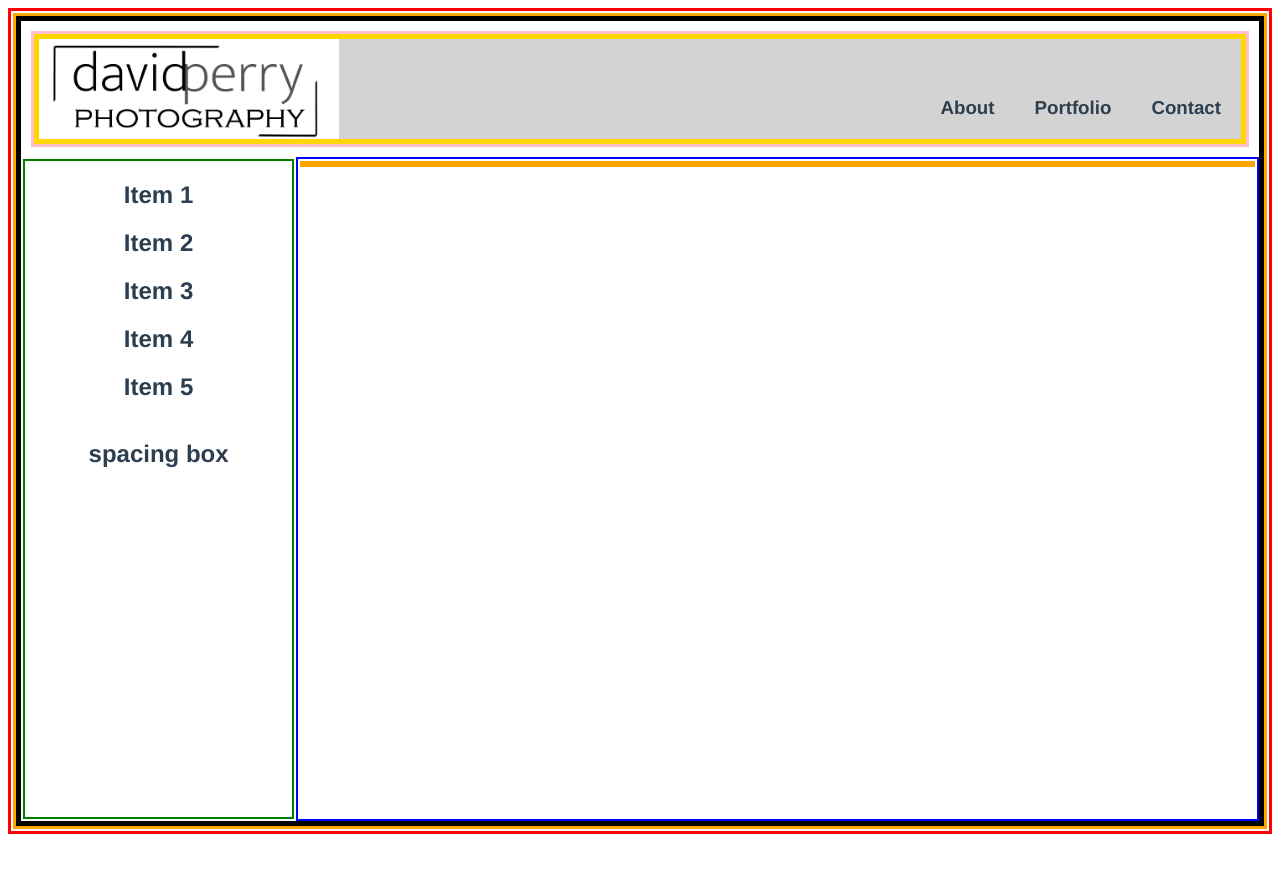
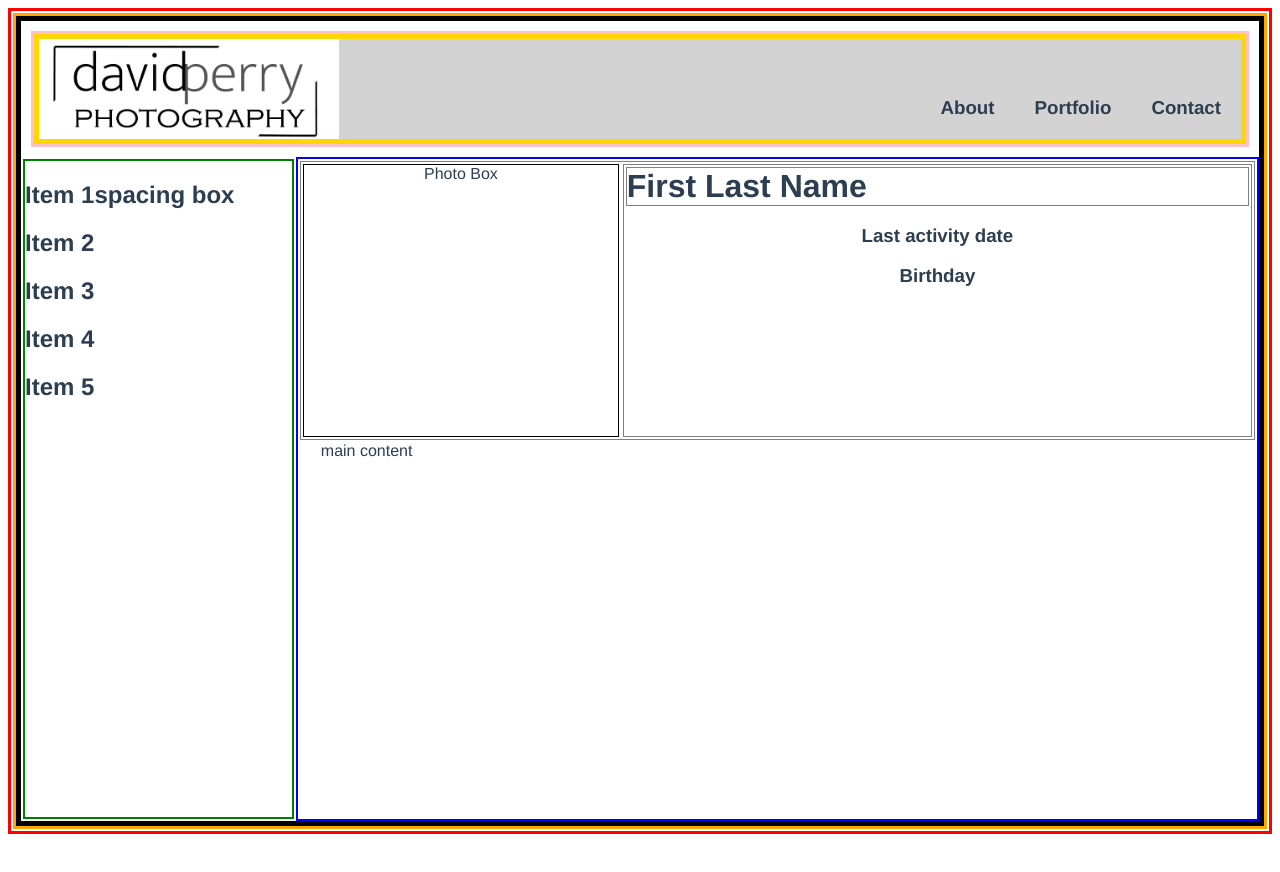
Before and after one commit to dperry83/photo-project, a Vue app in the folder layout_ideas/: page / in a window 1280 px wide. Shown: the top 872 px of the page. Before the commit the page ends 842 px from the top, so only its background shows below. Built offline with nearby package versions, Linux system fonts and the light colour scheme.

Commit message:
BioCard built out

```diff
--- a/layout_ideas/src/components/BioCard.vue
+++ b/layout_ideas/src/components/BioCard.vue
@@ -1,6 +1,12 @@
 <template>
     <div class="main">
+        <div class="user-photo">Photo Box</div>
+        <div class="user-info">
+            <h1 id="user-name">First Last Name</h1>
+            <h3 id="last-active">Last activity date</h3>
+            <h3 id="birthday">Birthday</h3>
 
+        </div>
     </div>
 </template>
 
@@ -18,6 +24,23 @@ export default {
 .main {
     margin: 2px;
     border: 3px solid orange;
-
+    display: flex;
+    flex-flow: row wrap;
+}
+.user-photo {
+    border: 1px black solid;
+    margin: 2px;
+    flex: 1;
+    max-width: 400px;
+}
+.user-info {
+    border: 1px solid grey;
+    margin: 2px;
+    flex: 2;
+}
+#user-name {
+    border: 1px solid grey;
+    margin: 2px;
+    text-align: left;
 }
 </style>
--- a/layout_ideas/src/components/LeftNavigation.vue
+++ b/layout_ideas/src/components/LeftNavigation.vue
@@ -26,10 +26,11 @@
   .main {
     display: flex;
     flex-direction: column;
-    /* max-width: 315px; */
   }
+
   .spacing {
-    height: fit;
+    height: 100vh;
+
   }
 
 </style>
--- a/layout_ideas/src/views/GalleryPage.vue
+++ b/layout_ideas/src/views/GalleryPage.vue
@@ -2,7 +2,7 @@
   <div class="main-layout">
     <PageHeader class="banner" id="header"/>
     <LeftNavigation id="left-nav"/>
-    <div class="content">
+    <div class="content">main content
       <BioCard class="user-info"></BioCard>
     </div>
   </div>
@@ -28,8 +28,8 @@ export default {
 .main-layout {
   border: 5px solid black;
   height: 100vh;
+  width: 100vw;
   display: grid;
-  width: fit;
   grid-template: repeat(9, 1fr) / repeat(9, 1fr);
 }
 #header {
@@ -42,10 +42,11 @@ export default {
 .content {
   border: 2px solid blue;
   grid-area: 2 / 3 / span 8 / span 8;
+  display: grid;
+  grid-template: repeat(7, 1fr) / repeat(7, 1fr);
 }
 .user-info {
-  max-height: 100%;
-  max-width: 100%;
+  grid-area: 1 / 1 / span 3 / span 7;
 }
 
 </style>
```
